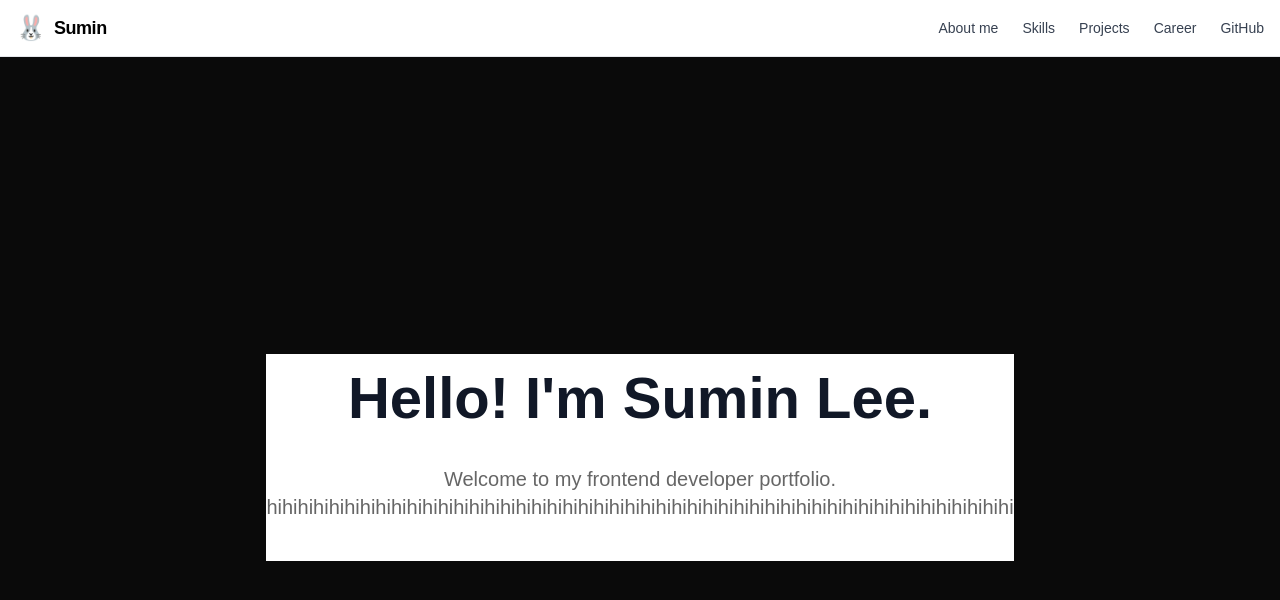
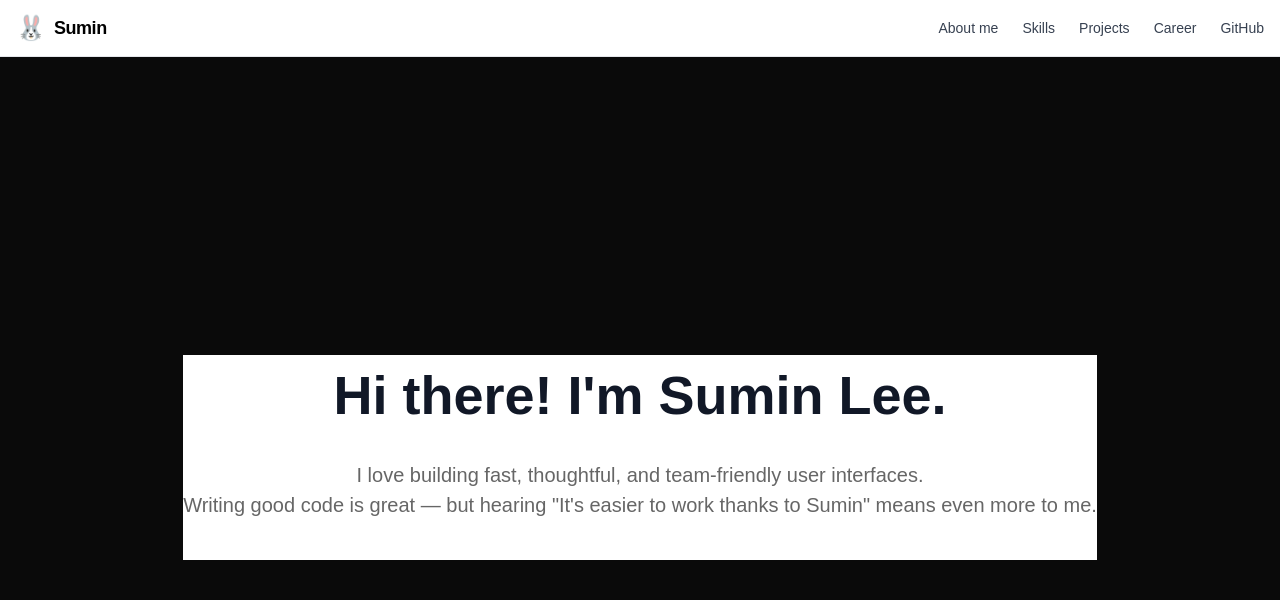
Before and after one commit to tnalswkd/sumin.portfolio, a Next.js app: page / in a window 1280 px wide. Shown: the top 600 px of the page. Built offline with nearby package versions, Linux system fonts and the light colour scheme.

Commit message:
refactor(hero): update introductory text and styling
- Modified the hero section's heading and paragraph for improved clarity and engagement
- Adjusted font sizes and removed placeholder text to enhance the overall presentation

```diff
--- a/src/app/(route)/hero/page.tsx
+++ b/src/app/(route)/hero/page.tsx
@@ -1,20 +1,17 @@
 "use client";
-
-import HeroBackground from "@/app/_components/HeroBackground";
-import Lottie from "lottie-react";
 
 const Hero = () => {
   return (
     <section className="w-full flex flex-col items-center justify-center bg-white">
       <div>
-        <h1 className="text-[58px] font-extrabold text-center text-gray-900 mb-6">
-          Hello! I'm Sumin Lee.
+        <h1 className="text-[54px] font-extrabold text-center text-gray-900 mb-6">
+          Hi there! I'm Sumin Lee.
         </h1>
-        <p className="text-xl	text-[#666] text-center mb-10">
-          Welcome to my frontend developer portfolio.
+        <p className="text-[20px]	text-[#666] text-center mb-10">
+          I love building fast, thoughtful, and team-friendly user interfaces.
           <br />
-          hihihihihihihihihihihihihihihihihihihihihihihihihihihihihihihihihihihihihihihihihihihihihihihihi
-          {/* <br />I enjoy creating new technologies and awesome UI/UX experiences. */}
+          Writing good code is great — but hearing "It's easier to work thanks
+          to Sumin" means even more to me.
         </p>
       </div>
     </section>
```
